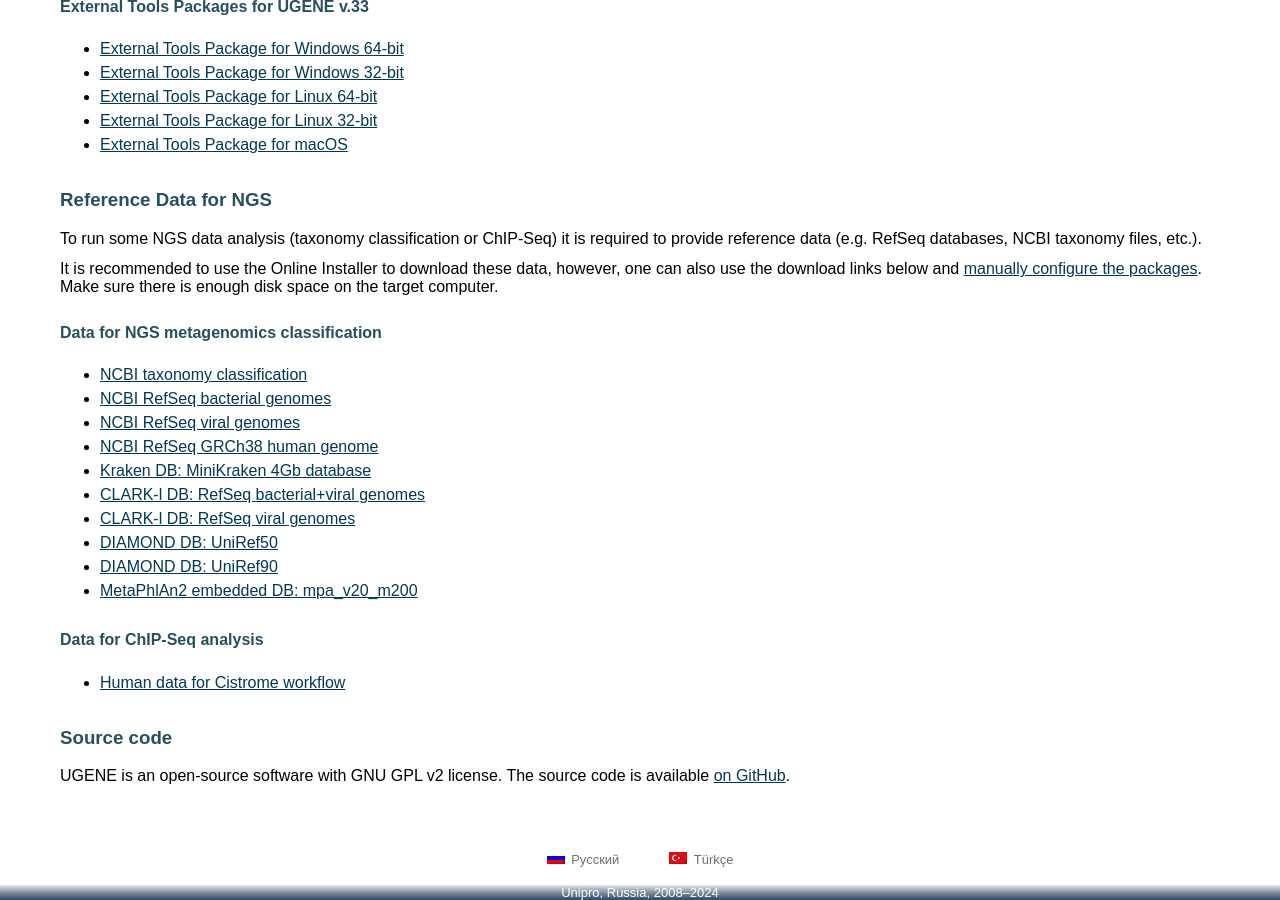
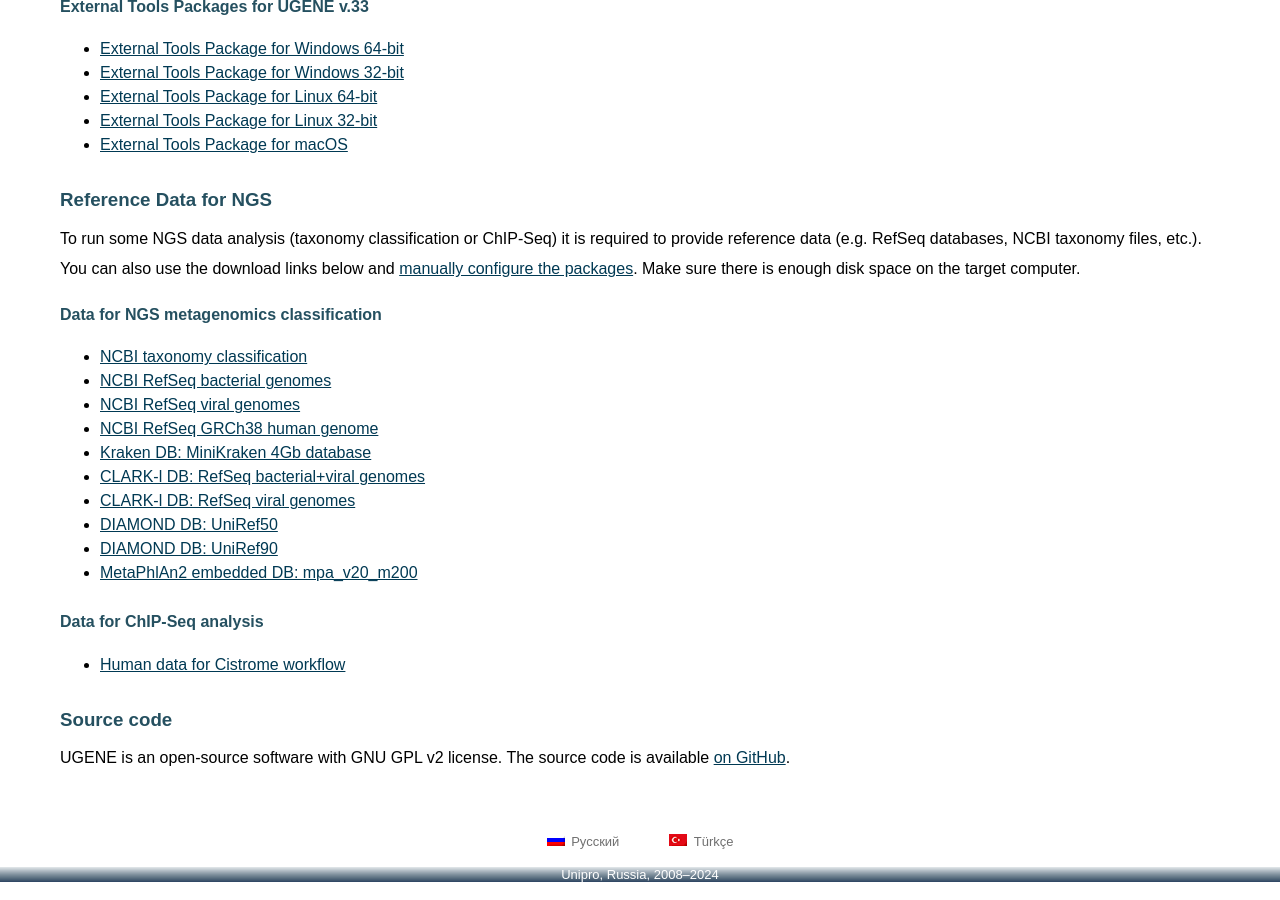
Before and after one commit to ugeneunipro/ugeneunipro.github.io, a Jekyll site: the page built from docs/download-all.html, in a window 1280 px wide and 900 px high, scrolled down 1791 px. Built offline with Jekyll 4.4.1, drawn with Linux system fonts in a browser that asks for light colours.

Commit message:
fix ugene-8031

```diff
--- a/docs/download-all.html
+++ b/docs/download-all.html
@@ -158,8 +158,8 @@
             <div class="general_content">To run some NGS data analysis (taxonomy classification or ChIP-Seq) it is required to provide reference data (e.g.
                 RefSeq databases, NCBI taxonomy files, etc.).
             </div>
-            <div class="general_content">It is recommended to use the Online Installer to download these data, however, one can also use the download links
-                below and <a href="https://doc.ugene.net/wiki/display/UM{{site.ugene.doc_version}}/Reference+Data+for+NGS" target="_blank">
+            <div class="general_content">You can also use the download links
+                below and <a href="https://doc.ugene.net/wiki/display/UM38/Reference+Data+for+NGS" target="_blank">
                     manually configure the packages</a>.
                 Make sure there is enough disk space on the target computer.
             </div>
--- a/docs/ru/download-all.html
+++ b/docs/ru/download-all.html
@@ -165,9 +165,9 @@
             <div class="general_content">Для некоторых видов анализа данных высокопроизводительного секвенирования (таксономической классификации и
                 ChIP-Seq) требуется наличие референсных данных (например, RefSeq-данные, таксономическая информация с NCBI и др.).
             </div>
-            <div class="general_content">Рекомендуется использовать онлайн-инсталлятор для скачивания этих данных. Однако, можно также использовать ссылки
+            <div class="general_content"> Вы можете также использовать ссылки
                 для скачивания ниже. При этом потребуется дополнительная <a
-                        href="https://doc.ugene.net/wiki/display/UM{{site.ugene.doc_version}}/Reference+Data+for+NGS" target="_blank">конфигурация
+                        href="https://doc.ugene.net/wiki/display/UM38/Reference+Data+for+NGS" target="_blank">конфигурация
                     установленного пакета</a>. Убедитесь, что на компьютере достаточно дискового пространства.
             </div>
             <h4 class="general_content">Референсные данные для классификации метагеномных NGS-данных</h4>
--- a/docs/tr/download-all.html
+++ b/docs/tr/download-all.html
@@ -34,7 +34,7 @@
             <div class="general_content">Bazı NGS veri analizlerini (taksonomi sınıflandırması veya ChIP-Seq) çalıştırmak için referans verilerinin (örn.
                  RefSeq veritabanları, NCBI sınıflandırma dosyaları vb.).
             </div>
-            <div class="general_content">Bu verileri indirmek için Çevrimiçi Yükleyiciyi kullanmanız önerilir, ancak aşağıdaki indirme bağlantılarını da kullanabilir ve<a href="https://doc.ugene.net/wiki/display/UM{{site.ugene.doc_version}}/Reference+Data+for+NGS" target="_blank">
+            <div class="general_content">Bu verileri indirmek için Çevrimiçi Yükleyiciyi kullanmanız önerilir, ancak aşağıdaki indirme bağlantılarını da kullanabilir ve<a href="https://doc.ugene.net/wiki/display/UM38/Reference+Data+for+NGS" target="_blank">
                     paketleri manuel olarak yapılandırabilirsiniz.</a>.
                 Hedef bilgisayarda yeterli disk alanı olduğundan emin olun.
             </div>
```
